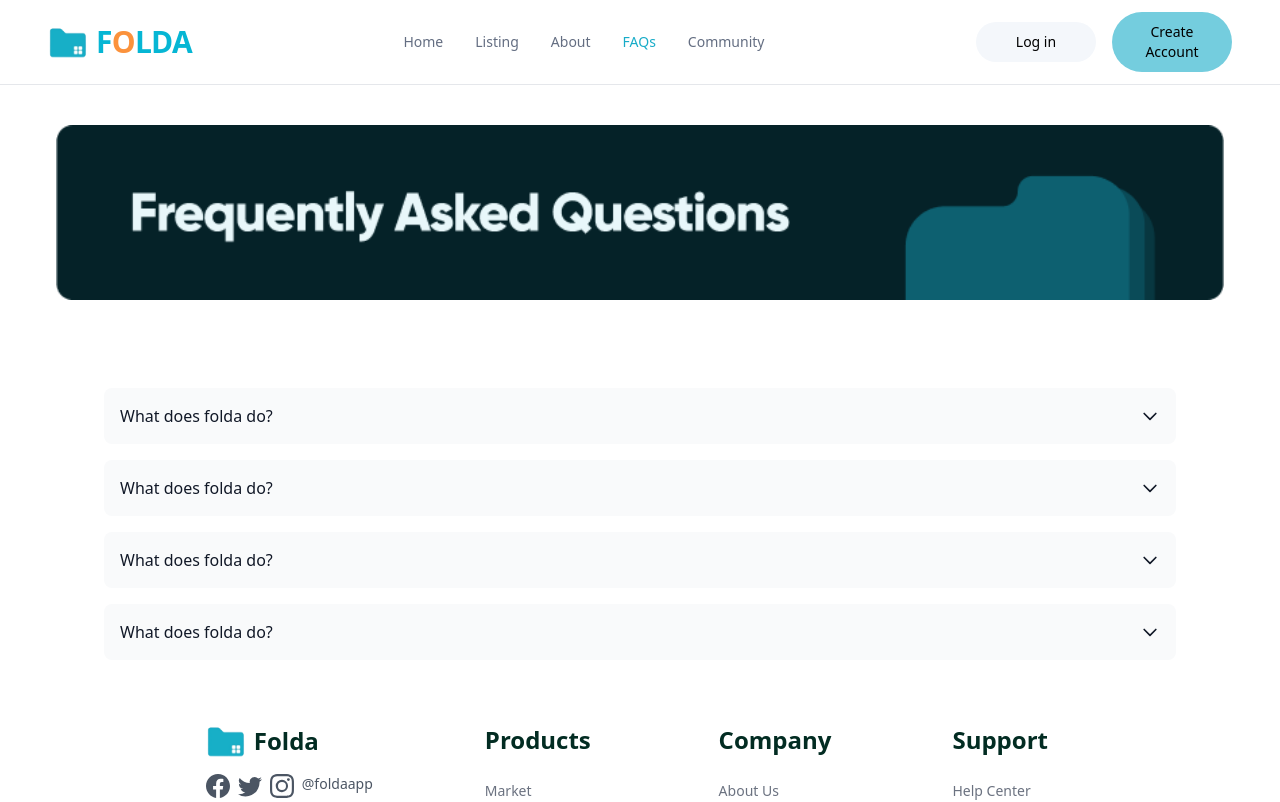
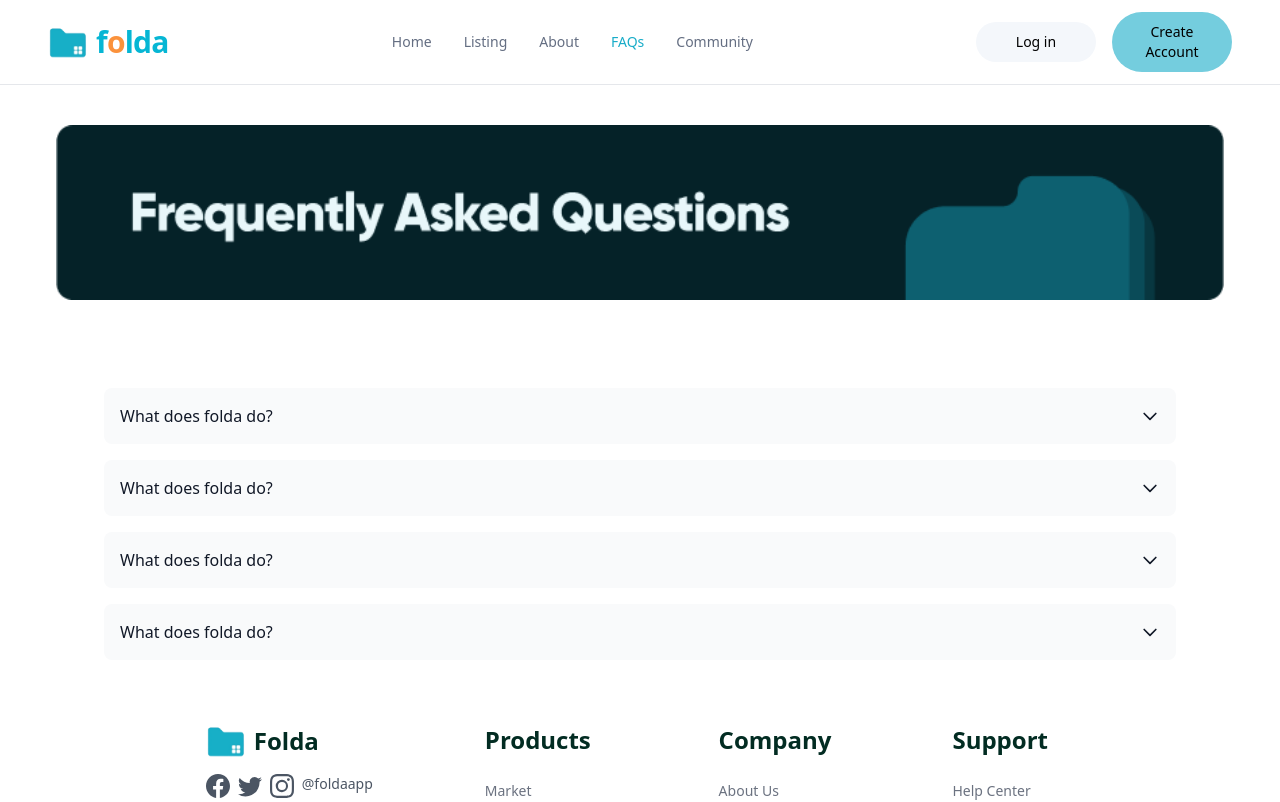
Before and after one commit to Folda-app/Folda-app-Frontend, a React (Vite) app: page /faqs in a window 1280 px wide. Shown: the top 802 px of the page. Built offline with nearby package versions, Linux system fonts and the light colour scheme.

Commit message:
Made Changes in the Nav Comp and Listing page

```diff
--- a/src/Components/NavBar.jsx
+++ b/src/Components/NavBar.jsx
@@ -25,7 +25,7 @@ function NavBar({isOnBoardPage, darkColorScheme, activeNav}) {
            <div className='flex justify-between items-center py-3 px-4 md:px-5 lg:px-12'>
             <a href="/" className='flex items-center gap-2 justify-center '>
                 <img src={Logo} alt="logo" className='md:w-10 w-8' />
-                <h1 className='font-extrabold text-2xl md:text-2xl lg:text-3xl tracking-tight text-cyan-500'>F<span className='text-orange-400'>O</span>LDA</h1>
+                <h1 className='font-bold text-2xl md:text-2xl lg:text-3xl tracking-tight text-cyan-500'>f<span className='text-orange-400'>o</span>lda</h1>
             </a>
             <div>
             <div className=' hidden md:flex '>
--- a/src/pages/Listing.jsx
+++ b/src/pages/Listing.jsx
@@ -11,6 +11,7 @@ function Listing(props) {
     src={PropertyImage}
     alt="Property Image"
     className="object-cover w-full h-64"
+    loading='lazy'
   />
 
   <div className="flex items-center justify-center flex-1">
```
